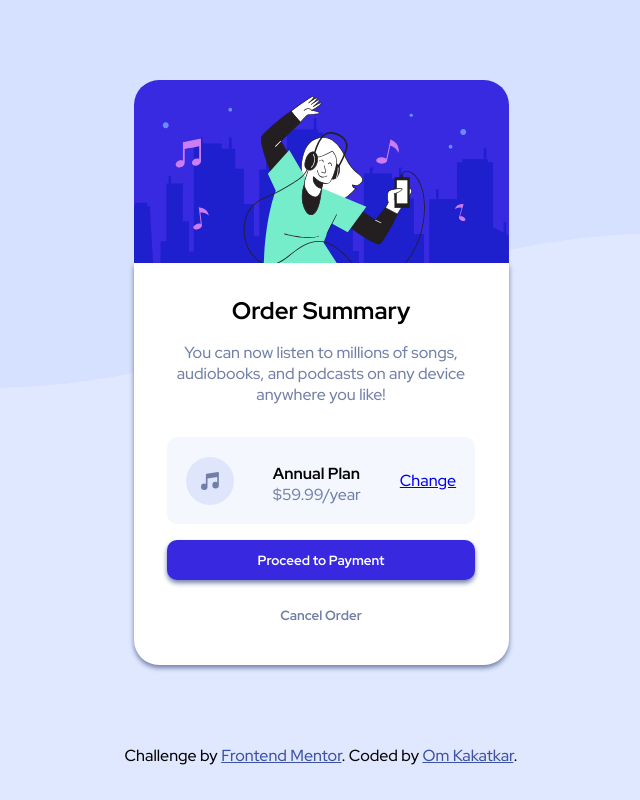
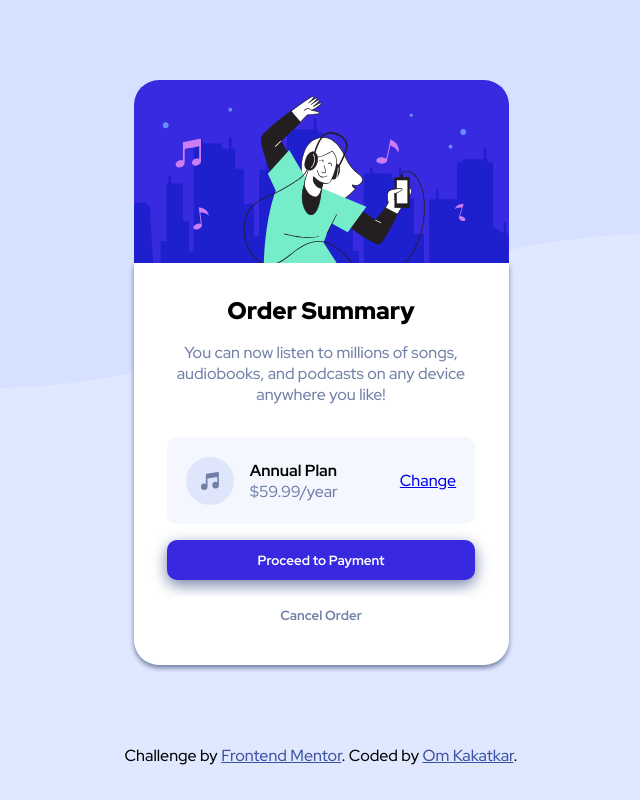
Before and after one commit to OmKakatkar/order-summary-component, a plain HTML site: page index.html in a window 1280 px wide. Shown: the whole page, without its empty margins (319-959 px from the left). Drawn offline with Linux system fonts and the light colour scheme.

Commit message:
challenge complete

```diff
--- a/css/style.css
+++ b/css/style.css
@@ -65,8 +65,15 @@ p {
   box-shadow: 0px 3px 5px var(--dark-blue);
 }
 
+.card-plan-outer-wrapper {
+  display: flex;
+  gap: 1rem;
+  align-items: center;
+}
+
 .card-heading {
   margin: 1rem auto;
+  font-weight: 900;
 }
 
 .card-description {
@@ -83,10 +90,6 @@ p {
   background-color: var(--pale-blue);
   padding: 1.2rem;
   border-radius: 10px;
-}
-
-.card-plan-wrapper {
-  align-self: flex-end;
 }
 
 .card-plan-heading,
@@ -108,7 +111,7 @@ p {
   border: 2px solid var(--primary-color);
   background-color: var(--primary-color);
   color: var(--white);
-  box-shadow: 0px 3px 5px var(--dark-blue);
+  box-shadow: 0px 5px 15px var(--dark-blue);
 }
 
 .btn-primary:hover {
@@ -130,6 +133,10 @@ p {
       no-repeat;
     background-color: var(--background-color);
   }
+
+  .main-container {
+    width: 90%;
+  }
 }
 
 .attribution {
--- a/index.html
+++ b/index.html
@@ -28,10 +28,12 @@
           any device anywhere you like!
         </p>
         <div class="card-plan-container">
-          <img src="./images/icon-music.svg" alt="" />
-          <div class="card-plan-wrapper">
-            <h3 class="card-plan-heading">Annual Plan</h3>
-            <p class="card-plan">$59.99/year</p>
+          <div class="card-plan-outer-wrapper">
+            <img src="./images/icon-music.svg" alt="" />
+            <div class="card-plan-wrapper">
+              <h3 class="card-plan-heading">Annual Plan</h3>
+              <p class="card-plan">$59.99/year</p>
+            </div>
           </div>
           <a href="#" class="card-plan-link">Change</a>
         </div>
```
